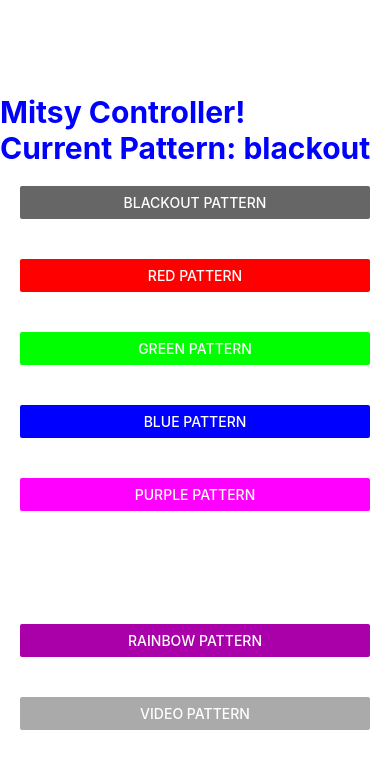
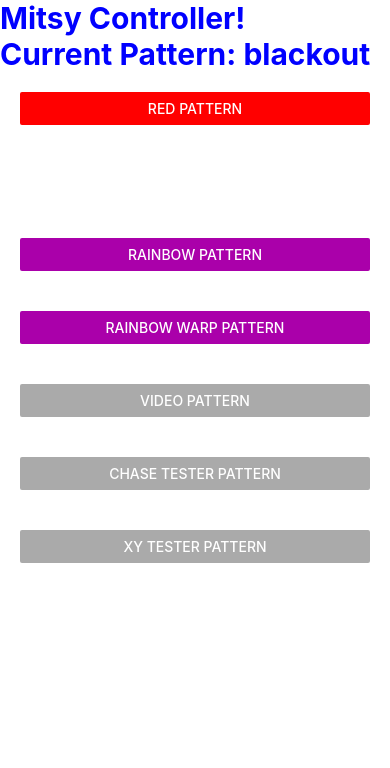
Before and after one commit to nortronthered/bitsy-app, a React Native app: screen / in a window 390 px wide. Shown: the top 768 px of the page. Built offline with nearby package versions, Linux system fonts and the light colour scheme.

Commit message:
In between progress but progress

```diff
--- a/App.js
+++ b/App.js
@@ -1,106 +1,55 @@
 import React, { Component } from 'react';
-import { Button, StyleSheet, Text, View } from 'react-native';
+import { Button, StyleSheet, Text, View, ScrollView } from 'react-native';
+import PatternButton from "./patterns/PatternButton";
+import SolidColorPattern from "./patterns/SolidColorPattern";
 
-const API_ADDRESSS = 'http://192.168.0.2:3000';
+const API_ADDRESS = 'http://192.168.0.2:3000';
+// const API_ADDRESS = 'http://192.168.87.49:3000';
 
-export default class ButtonBasics extends Component {
+export default class Bitsy extends Component {
   constructor(props) {
     super(props);
     this.state = { currentPattern: 'blackout' };
   }
 
+  patterns = {
+    solidColor: {
+      pattern: "solidColor",
+      patternData: {
+        red: 255,
+        green: 0,
+        blue: 0,
+      }
+    },
+    videoPattern: {
+      pattern: "loopingVideo",
+      patternData: {
 
-  //TODO: allow these to be set over websocket???
+      }
+    }
+  };
+
   //TODO: do not allow pressing of another pattern until fetch has finished
-  //TODO: Make these more generic
   //TODO: remove alerts and opt for current status/toaster
 
-  _onPressRed = (e) => {
-    fetch(`${API_ADDRESSS}/red`, { method: 'GET'})
+  handlePatternSelect = (pattern) => {
+    let data = {
+      pattern: pattern.pattern,
+      patternData: pattern.data,
+    };
+    fetch(`${API_ADDRESS}/pattern`, {
+      method: 'PUT',
+      headers: {
+        'Content-Type': 'application/json',
+      },
+      body: JSON.stringify(data),
+    })
     .then((response) => {
-      // this.state.currentPattern = "red"
-      this.setState({currentPattern: "red"});
+      console.log('switching to new pattern');
+      this.setState({currentPattern: pattern.name});
     })
     .catch((error) => {
-      alert("there's been an error");
-      console.log(error);
-    });
-  };
-
-  _onPressBlackout = (e) => {
-    fetch(`${API_ADDRESSS}/black`, { method: 'GET'})
-    .then((response) => {
-      this.state.currentPattern = "blackout"
-    })
-    .catch((error) => {
-      alert("there's been an error");
-      console.log(error);
-    });
-  };
-
-  _onPressGreen = (e) => {
-    fetch(`${API_ADDRESSS}/green`, { method: 'GET'})
-    .then((response) => {
-      this.setState({currentPattern: "green"});
-    })
-    .catch((error) => {
-      alert("there's been an error");
-      console.log(error);
-    });
-  };
-
-  _onPressBlue = () => {
-    fetch(`${API_ADDRESSS}/blue`, { method: 'GET'})
-    .then((response) => {
-      this.setState({currentPattern: "blue"});
-    })
-    .catch((error) => {
-      alert("there's been an error");
-      console.log(error);
-    });
-  };
-
-  _onPressPurple = () => {
-    fetch(`${API_ADDRESSS}/purple`, { method: 'GET'})
-    .then((response) => {
-      this.setState({currentPattern: "purple"});
-    })
-    .catch((error) => {
-      alert("there's been an error");
-      console.log(error);
-    });
-  };
-
-  _onPressFlicker = () => {
-    fetch(`${API_ADDRESSS}/flicker`, { method: 'GET'})
-    .then((response) => {
-      this.setState({currentPattern: "flicker"});
-    })
-    .catch((error) => {
-      alert("there's been an error");
-      console.log(error);
-    });
-  };
-
-  _onPressRainbow = () => {
-    fetch(`${API_ADDRESSS}/rainbowFade`, { method: 'GET'})
-    .then((response) => {
-      this.setState({currentPattern: "rainbow"});
-    })
-    .catch((error) => {
-      alert("there's been an error");
-      console.log(error);
-    });
-  };
-
-  _onPressVideo = () => {
-    fetch(`${API_ADDRESSS}/video`, { method: 'GET'})
-    .then((response) => {
-      console.log(this)
-      this.setState({currentPattern: "video"});
-    })
-    .catch((error) => {
-      alert("there's been an error");
+      alert("There's been an error");
       console.log(error);
     });
   };
@@ -111,66 +60,52 @@ export default class ButtonBasics extends Component {
 
   render() {
     return (
-      <View style={styles.container}>
+      <ScrollView style={styles.container}>
         <Text style={styles.headerButton}>Mitsy Controller!</Text>
         <Text style={styles.headerButton}>Current Pattern: {this.state.currentPattern}</Text>
-        <View style={styles.blackoutButton}>
-          <Button
-            onPress={this._onPressBlackout}
-            title="Blackout Pattern"
-            color="#666666"
-          />
-        </View>
-        <View style={styles.redButton}>
-          <Button
-            onPress={this._onPressRed}
+        <SolidColorPattern
           title="Red Pattern"
           color="#FF0000"
+          pattern="solidColor"
+          onSelect={this.handlePatternSelect}
         />
-        </View>
-        <View style={styles.greenButton}>
-          <Button
-            onPress={this._onPressGreen}
-            title="Green Pattern"
-            color="#00FF00"
-          />
-        </View>
-        <View style={styles.blueButton}>
-          <Button
-            onPress={this._onPressBlue}
-            title="Blue Pattern"
-            color="#0000FF"
-          />
-        </View>
-        <View style={styles.purpleButton}>
-          <Button
-            onPress={this._onPressPurple}
-            title="Purple Pattern"
-            color="#FF00FF"
-          />
-        </View>
-        <View style={styles.flickerButton}>
-          <Button
-            onPress={this._onPressFlicker}
+        <PatternButton
+          onSelect={this.handlePatternSelect}
+          pattern="flicker"
           title="Flicker Pattern"
           color="#FFFFFF"
         />
-        </View>
-        <View style={styles.rainbowButton}>
-          <Button
-            onPress={this._onPressRainbow}
+        <PatternButton
+          onSelect={this.handlePatternSelect}
+          pattern="rainbowFade"
           title="Rainbow Pattern"
           color="#aa00aa"
         />
-        </View>
-        <View style={styles.videoButton}>
-          <Button
-            onPress={this._onPressVideo}
+        <PatternButton
+          onSelect={this.handlePatternSelect}
+          pattern="rainbowWarp"
+          title="Rainbow Warp Pattern"
+          color="#aa00aa"
+        />
+        <PatternButton
+          onSelect={this.handlePatternSelect}
+          pattern="loopingVideo"
           title="Video Pattern"
           color="#aaaaaa"
         />
-        </View>
-      </View>
+        <PatternButton
+          onSelect={this.handlePatternSelect}
+          pattern="chaseTester"
+          title="Chase Tester Pattern"
+          color="#aaaaaa"
+        />
+        <PatternButton
+          onSelect={this.handlePatternSelect}
+          pattern="loopingVideo"
+          title="XY Tester Pattern"
+          color="#aaaaaa"
+        />
+      </ScrollView>
     );
   }
 }
@@ -178,58 +113,12 @@ export default class ButtonBasics extends Component {
 const styles = StyleSheet.create({
   container: {
    flex: 1,
-   justifyContent: 'center',
+   // justifyContent: 'center',
   },
   headerButton: {
     color: 'blue',
     fontWeight: 'bold',
     fontSize: 30,
-  },
-  redButton: {
-    fontWeight: 'bold',
-    margin: 20,
-    borderRadius: 12,
-    backgroundColor: '#000000',
-  },
-  blackoutButton: {
-    fontWeight: 'bold',
-    margin: 20,
-    borderRadius: 12,
-    backgroundColor: '#000000',
-  },
-  greenButton: {
-    margin: 20,
-    borderRadius: 12,
-    backgroundColor: '#000000',
-  },
-  blueButton: {
-    margin: 20,
-    borderRadius: 12,
-    backgroundColor: '#000000',
-    color: '#0000FF',
-  },
-  purpleButton: {
-    margin: 20,
-    borderRadius: 12,
-    backgroundColor: '#000000',
-    color: '#841584',
-  },
-  flickerButton: {
-    margin: 20,
-    borderRadius: 12,
-    backgroundColor: '#000000',
-    color: '#FFFFFF',
-  },
-  rainbowButton: {
-    margin: 20,
-    borderRadius: 12,
-    backgroundColor: '#000000',
-    color: '#aa00aa',
-  },
-  videoButton: {
-    margin: 20,
-    borderRadius: 12,
-    backgroundColor: '#000000',
   },
   alternativeLayoutButtonContainer: {
     margin: 20,
--- /dev/null
+++ b/patterns/PatternButton.js
@@ -0,0 +1,47 @@
+import {Button, StyleSheet, View} from "react-native";
+import React, { Component } from "react";
+
+export default class PatternButton extends Component {
+  constructor(props) {
+    super(props);
+    this.state = { currentPattern: 'blackout' };
+    this.handleSelect = this.handleSelect.bind(this);
+    this.pattern = {
+      name: "Red Pattern",
+      pattern: "solidColor",
+      data: {
+        red: 255,
+        green: 0,
+        blue: 0,
+      }
+    }
+  }
+
+  handleSelect = (e) => {
+    // pass in object containing all the data needed to switch pattern
+    this.props.onSelect(this.pattern);
+  };
+
+  render() {
+    return (
+      <View style={styles.patternButton}>
+        <Button style={styles.theButton}
+          onPress={this.handleSelect}
+          title={this.props.title}
+          pattern={this.props.pattern}
+          color={this.props.color}
+        />
+      </View>
+  )};
+}
+
+const styles = StyleSheet.create({
+  theButton: {
+    backgroundColor: '#000000',
+  },
+  patternButton: {
+    margin: 20,
+    borderRadius: 12,
+    backgroundColor: '#000000',
+  },
+});
--- /dev/null
+++ b/patterns/SolidColorPattern.js
@@ -0,0 +1,46 @@
+import {Button, StyleSheet, View} from "react-native";
+import React from "react";
+
+import PatternButton from "./PatternButton";
+
+export default class SolidColorPattern extends PatternButton {
+  constructor(props) {
+    super(props);
+    this.handleSelect = this.handleSelect.bind(this);
+    this.pattern = {
+      name: "Red Pattern",
+      pattern: "solidColor",
+      data: {
+        red: 255,
+        green: 0,
+        blue: 0,
+      }
+    }
+  }
+
+  handleSelect = (e) => {
+    // pass in object containing all the data needed to switch pattern
+    this.props.onSelect(this.pattern);
+  };
+
+  render() {
+    return (
+      <PatternButton
+        title="Red Pattern"
+        color="#FF0000"
+        pattern="solidColor"
+        onSelect={this.handlePatternSelect}
+      />
+  )};
+}
+
+const styles = StyleSheet.create({
+  theButton: {
+    backgroundColor: '#000000',
+  },
+  patternButton: {
+    margin: 20,
+    borderRadius: 12,
+    backgroundColor: '#000000',
+  },
+});
```
Lines whose indentation alone changed are shown as unchanged.
